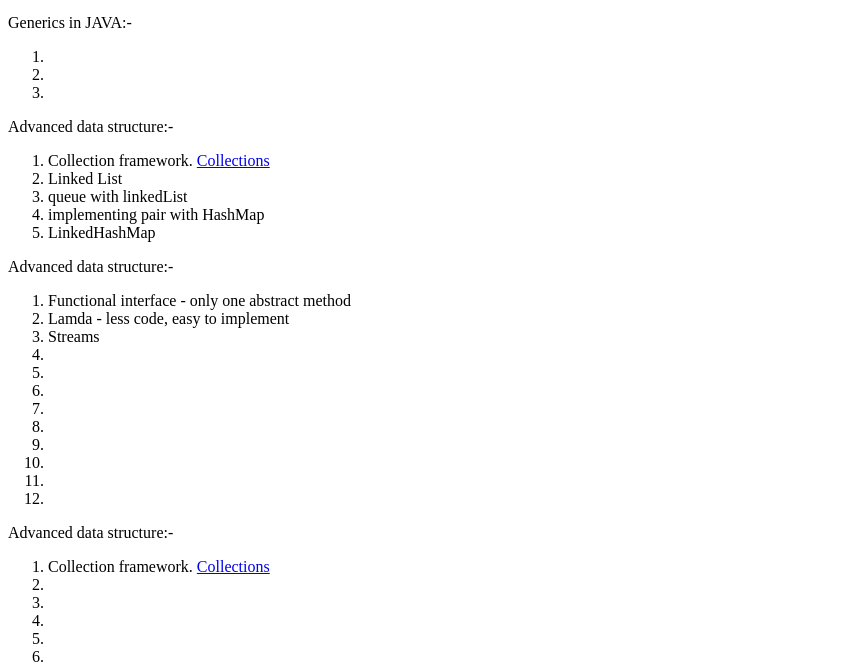
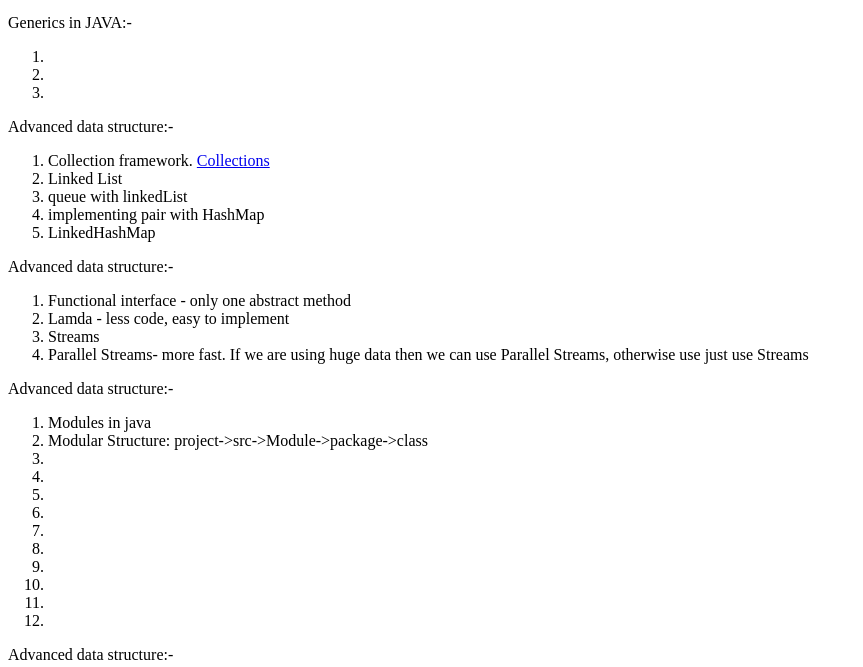
Before and after one commit to anilsyamanthakam/technologies, a plain HTML site: page advancedjava.html in a window 1280 px wide. Shown: the part 100-767 px from the top of the page, without its empty margins (0-863 px from the left). Drawn offline with Linux system fonts and the light colour scheme.

Commit message:
Update advancedjava.html

```diff
--- a/advancedjava.html
+++ b/advancedjava.html
@@ -27,21 +27,13 @@
     <li>Functional interface - only one abstract method</li>
     <li>Lamda - less code, easy to implement</li>
     <li>Streams</li>
-    <li></li>
-    <li></li>
-    <li></li>
-    <li></li>
-    <li></li>
-    <li></li>
-    <li></li>
-    <li></li>
-    <li></li>
+    <li>Parallel Streams- more fast. If we are using huge data then we can use Parallel Streams, otherwise use just use Streams</li>
   </ol>
 </p>
 <p>Advanced data structure:-<br/>
   <ol>
-    <li>Collection framework. <a href="https://docs.oracle.com/en/java/javase/11/docs/api/java.base/java/util/Collection.html">Collections</a></li>
-    <li></li>
+    <li>Modules in java</li>
+    <li>Modular Structure: project->src->Module->package->class</li>
     <li></li>
     <li></li>
     <li></li>
```
